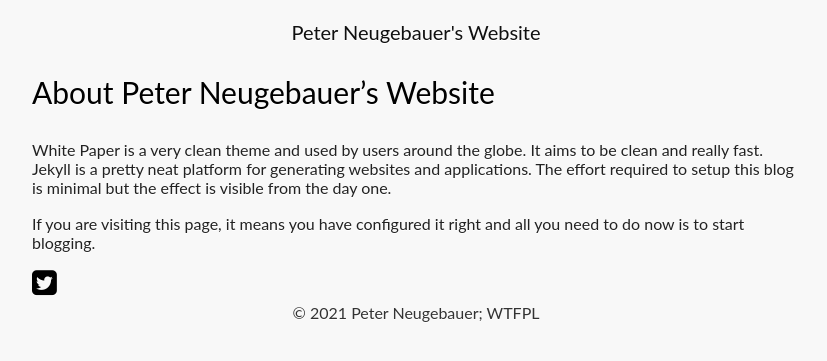
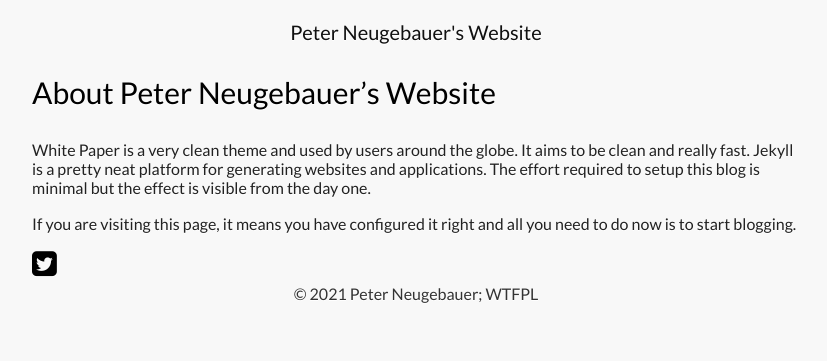
Before and after one commit to pneugeb/pneugeb.github.io, a Jekyll site: the page built from about_old.md, in a window 1280 px wide. Shown: the top 361 px of the page, without its empty margins (224-1051 px from the left). Built offline with Jekyll 4.4.1, drawn with Linux system fonts in a browser that asks for light colours.

Commit message:
Changed imported font to Lato

```diff
--- a/_includes/head.html
+++ b/_includes/head.html
@@ -24,6 +24,6 @@
 {% if site.owner.google_plus %}<link rel="author" href="{{ site.owner.google_plus }}?rel=author">{% endif %}
 <meta http-equiv="content-type" content="text/html; charset=utf-8" />
 <meta name="viewport" content="width=device-width, initial-scale=1.0" />
-<link href="https://fonts.googleapis.com/css2?family=Public+Sans:ital,wght@0,100;0,200;0,400;0,900;1,100;1,700;1,900&display=swap" rel="stylesheet">
+<link href="https://fonts.googleapis.com/css?family=Lato&display=swap" rel="stylesheet">
 
 <link rel="stylesheet" href="{{ '/css/main.css' | relative_url }}" type="text/css" />
```
